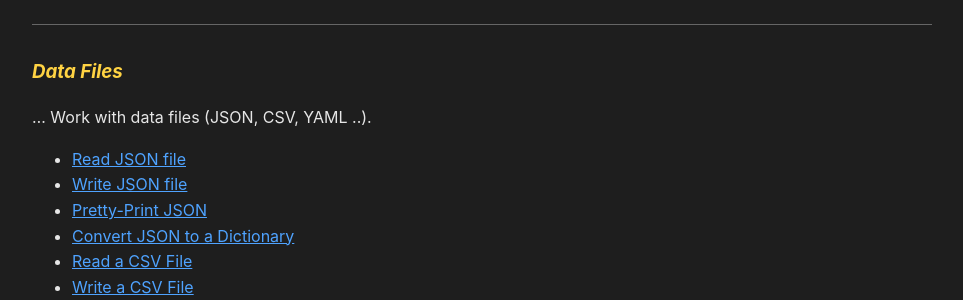
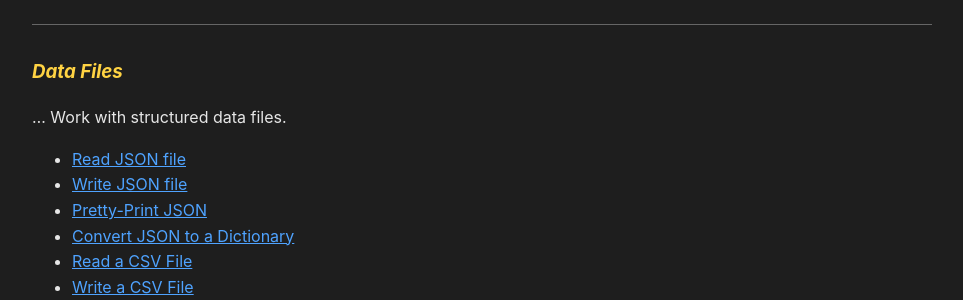
Before and after one commit to jbakchr/easier-python-docs, a Jekyll site: the page built from index.md, in a window 1280 px wide. Shown: the part 1247-1547 px from the top of the page, without its empty margins (158-1121 px from the left). Built offline with Jekyll 4.4.1, drawn with Linux system fonts in a browser that asks for light colours.

Commit message:
docs(index): update data files description to “structured data files”

```diff
--- a/index.md
+++ b/index.md
@@ -53,7 +53,7 @@ layout: default
 
 ### _Data Files_
 
-... Work with data files (JSON, CSV, YAML ..).
+... Work with structured data files.
 
 - [Read JSON file](data-files/read-json-file)
 - [Write JSON file](data-files/write-json-file)
```
